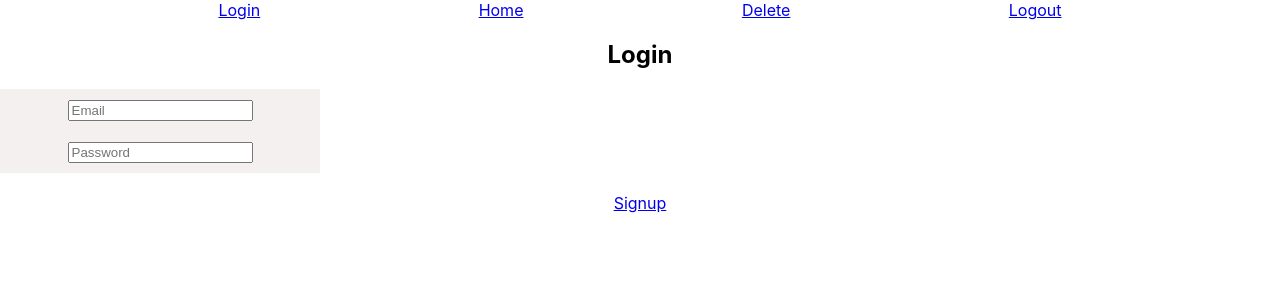
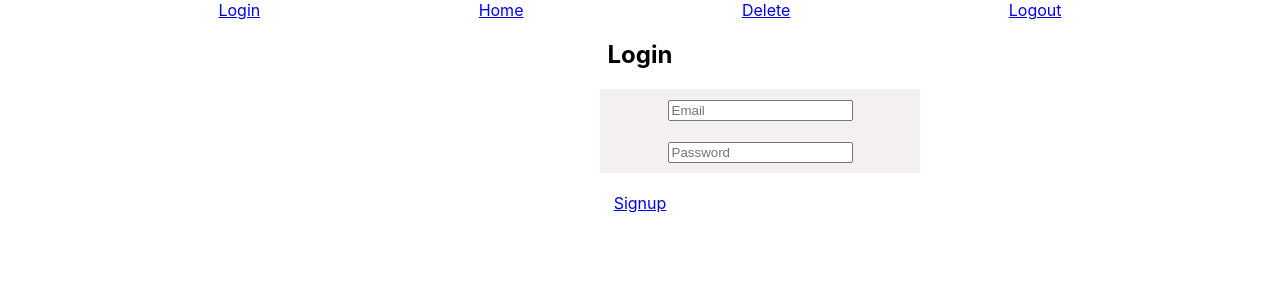
Before and after one commit to kalyaniB1998/PulseProject, a React (Create React App) app: page / in a window 1280 px wide. Shown: the top 300 px of the page. Built offline with nearby package versions, Linux system fonts and the light colour scheme.

Commit message:
added signup

```diff
--- a/src/App.css
+++ b/src/App.css
@@ -25,7 +25,7 @@ nav{
 form div{
   background-color:rgb(244, 240, 240);
   padding: 10px;
-
+  margin-left: 600px;
   width: 300px;
   }
 
```
